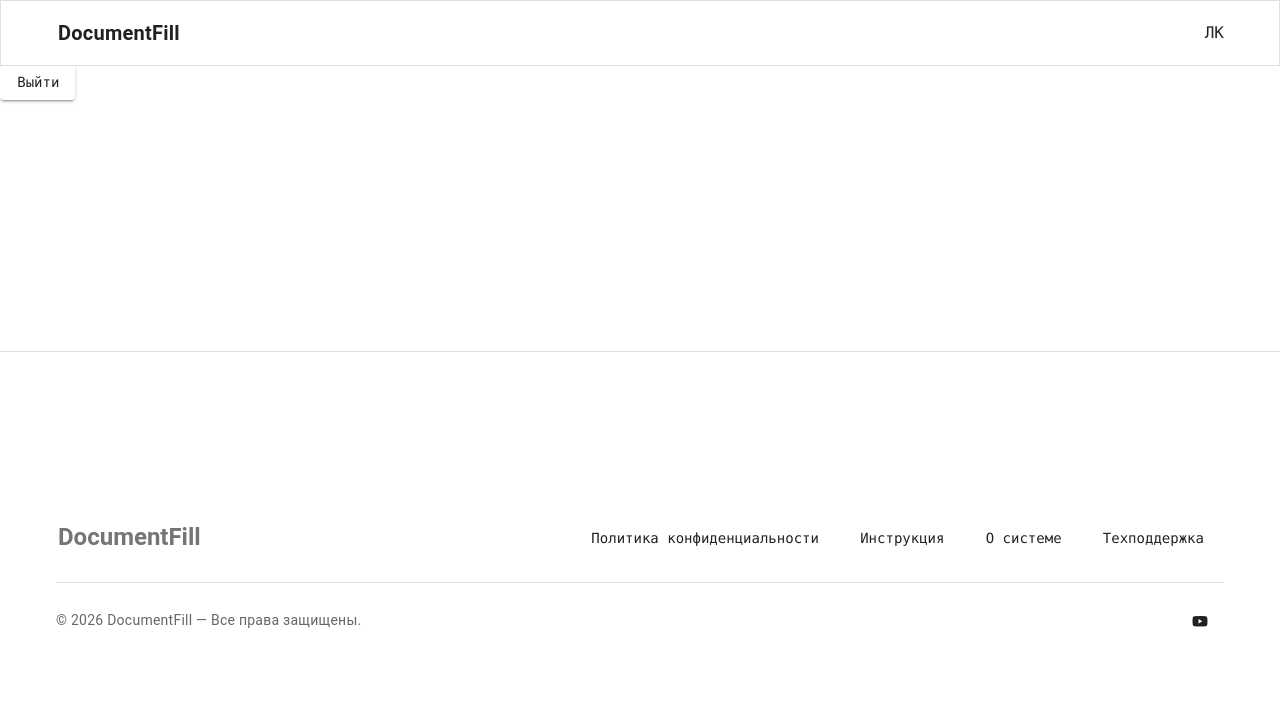
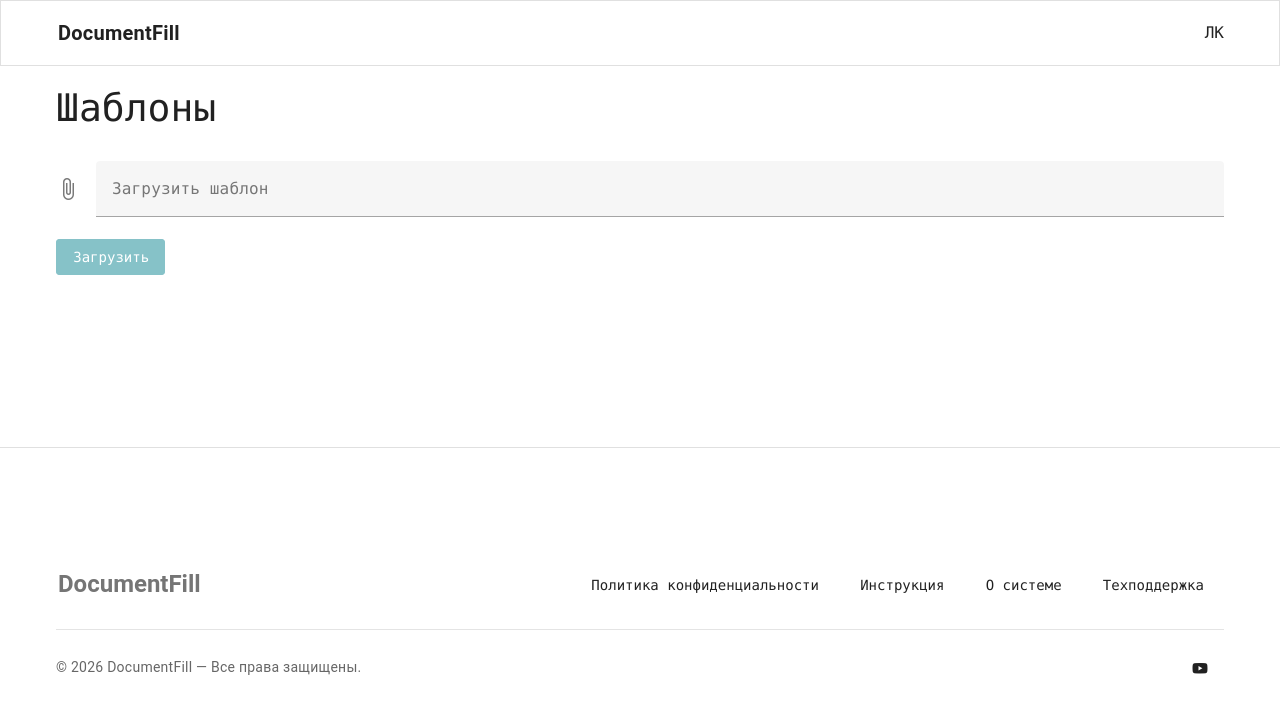
Before and after one commit to Fllunn/document-fill-frontend, a Nuxt app: page /cabinet in a window 1280 px wide. Shown: the top 714 px of the page. Built offline with nearby package versions, Linux system fonts and the light colour scheme; no server answers.

Commit message:
add component upload file

```diff
--- /dev/null
+++ b/app/components/templates/TemplateUploadForm.vue
@@ -0,0 +1,26 @@
+<script setup lang="ts">
+
+import { ref } from 'vue';
+import { useUploadTemplate } from '~/composables/useUploadTemplate'
+
+const file = ref<File | null>(null);
+const { loading, error, uploadTemplate } = useUploadTemplate();
+
+const upload = async () => {
+  if (!file.value) return;
+
+  await uploadTemplate(file.value);
+}
+
+</script>
+
+<template>
+  <v-form>
+    <v-file-input v-model="file" label="Загрузить шаблон"
+      :loading="loading" :disabled="loading" accept=".docx,.doc" />
+
+    <v-btn color="primary" @click="upload" :loading="loading" :disabled="loading || !file">
+      Загрузить
+    </v-btn>
+  </v-form>
+</template>
--- /dev/null
+++ b/app/composables/useUploadTemplate.ts
@@ -0,0 +1,46 @@
+import { toast } from 'vue3-toastify'
+
+export const useUploadTemplate = () => {
+  const { $apiFetch } = useNuxtApp()
+
+  const loading = ref(false)
+  const error = ref<string | null>(null)
+
+  const uploadTemplate = async (file: File) => {
+    loading.value = true
+    error.value = null
+
+    try {
+      const formData = new FormData()
+      formData.append('file', file)
+
+      const response = await $apiFetch('/templates/upload', {
+        method: 'POST',
+        body: formData,
+      })
+
+      if (process.client) {
+        toast('Шаблон успешно загружен', { type: 'success' })
+      }
+
+      return response
+    } catch (err: any) {
+      const errorMessage = err?.data?.message || 'Ошибка при загрузке шаблона'
+      error.value = errorMessage
+
+      if (process.client) {
+        toast(errorMessage, { type: 'error' })
+      }
+
+      throw err
+    } finally {
+      loading.value = false
+    }
+  }
+
+  return {
+    loading,
+    error,
+    uploadTemplate
+  }
+}
--- a/app/pages/cabinet/index.vue
+++ b/app/pages/cabinet/index.vue
@@ -5,5 +5,17 @@ const auth = useAuth();
 </script>
 
 <template>
-  <v-btn @click="auth.logout">Выйти</v-btn>
-</template>n
+  <v-container>
+    <v-row>
+
+      <v-col cols="12">
+        <h1>Шаблоны</h1>
+      </v-col>
+
+      <v-col cols="12">
+        <TemplatesTemplateUploadForm />
+      </v-col>
+
+    </v-row>
+  </v-container>
+</template>
--- /dev/null
+++ b/app/pages/cabinet/templates/index.vue
@@ -0,0 +1,10 @@
+<script setup lang="ts">
+definePageMeta({ middleware: 'auth' })
+const auth = useAuth();
+
+</script>
+
+<template>
+  <v-btn @click="auth.logout">Выйти</v-btn>
+  haha
+</template>n
```
